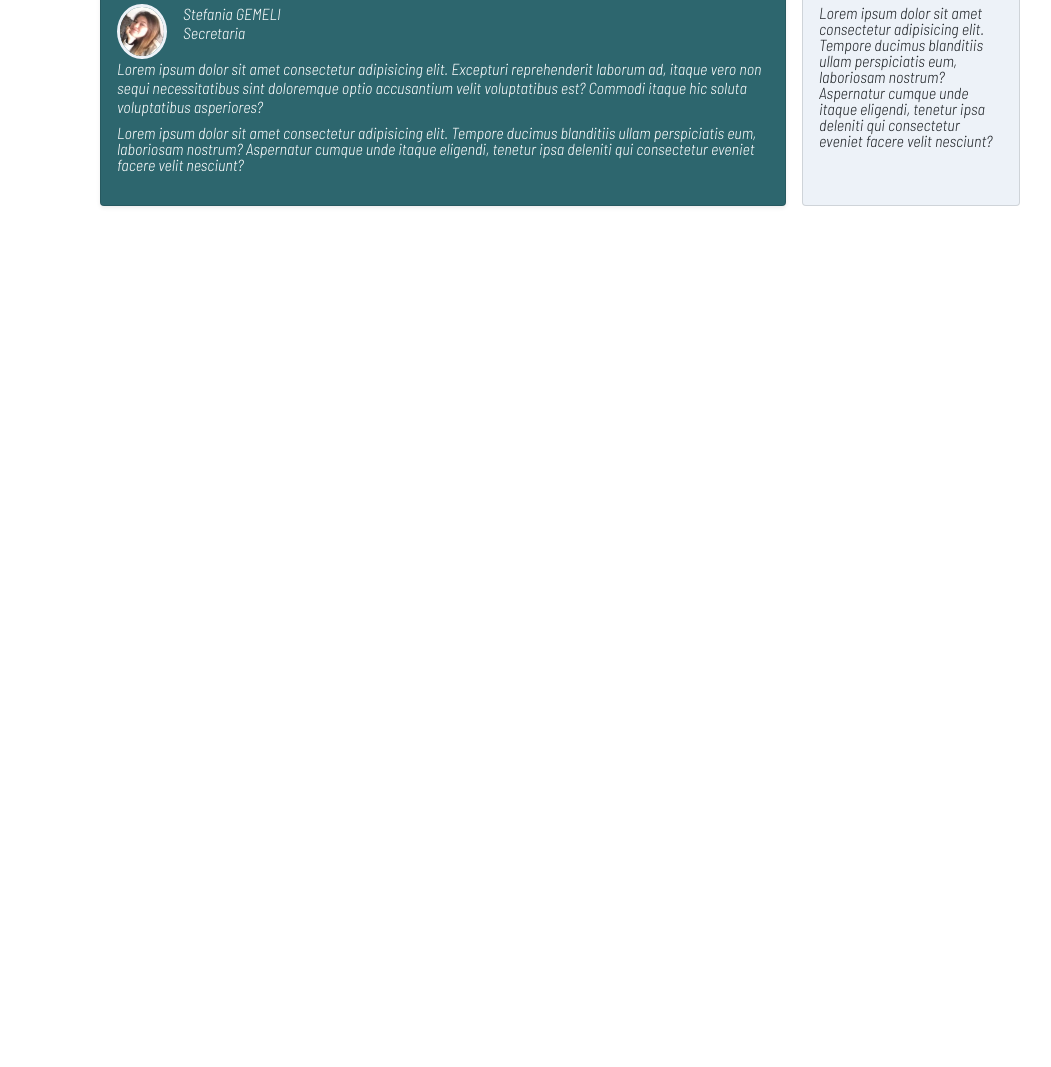
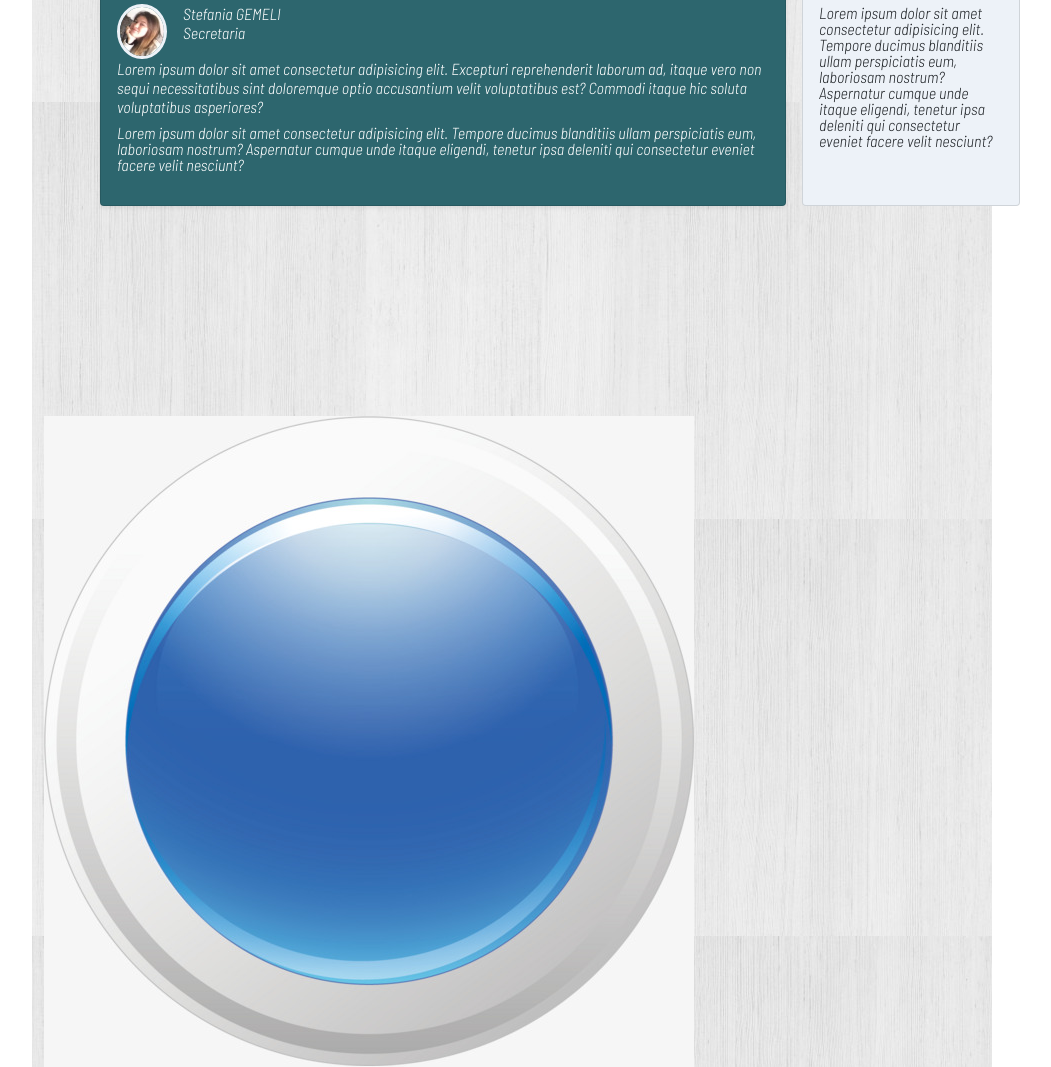
Before and after one commit to CristianOLANO/proyectoOlanoCoderhouseDw, a website: page pages/fundadores.html in a window 1280 px wide. Shown: the part 1328-2395 px from the top of the page, without its empty margins (128-1179 px from the left). Before the commit the page ends 1744 px from the top, so only its background shows below. Drawn offline with nearby package versions, Linux system fonts and the light colour scheme.

Commit message:
parallax al fundadores

```diff
--- a/pages/fundadores.html
+++ b/pages/fundadores.html
@@ -16,7 +16,7 @@
     <!--rever m40 vfdb5-->
 </head>
 <body>
-    <div class="container">
+    <div class="container parallax">
     <main class="container d-flex align-items-center justify-content-center altura-100 m-5">
         <div class="row">
             <!--COLUMNA IZQUIERDA-->
@@ -179,6 +179,7 @@
                 </article>
         </div>
     </main>
+    <a href="../index.html" id="irAInicio"><img src="../media/img/botonVolver.png" alt="volver al inicio"></a>
     </div>
     <script src="https://cdn.jsdelivr.net/npm/@popperjs/core@2.5.4/dist/umd/popper.min.js" integrity="sha384-q2kxQ16AaE6UbzuKqyBE9/u/KzioAlnx2maXQHiDX9d4/zp8Ok3f+M7DPm+Ib6IU" crossorigin="anonymous"></script>
 <script src="https://cdn.jsdelivr.net/npm/bootstrap@5.0.0-beta1/dist/js/bootstrap.min.js" integrity="sha384-pQQkAEnwaBkjpqZ8RU1fF1AKtTcHJwFl3pblpTlHXybJjHpMYo79HY3hIi4NKxyj" crossorigin="anonymous"></script>
--- a/pages/sass/custom.scss
+++ b/pages/sass/custom.scss
@@ -24,3 +24,7 @@ xxl: 960px
 );
 
 @import "../node_modules/bootstrap/scss/bootstrap";
+
+.parallax{
+    background: url(../../assets/img/fondoParallax.jpg) repeat fixed 100%;
+}
--- a/scss/lastModifications.scss
+++ b/scss/lastModifications.scss
@@ -7,3 +7,7 @@
 #proyectos {
     background:url(../assets/img/fondoParallax.jpg) repeat fixed 100%;
 }
+#irAInicio {
+    position: relative;
+    padding-right: 2em;
+}
```
Also changed, not shown: media/img/botonVolver.png (added), media/img/botonVolver2.jpg (added), pages/sass/custom.css, pages/sass/reducido.css, scss/lastModifications.css, scss/styles.css, 3 other files.
